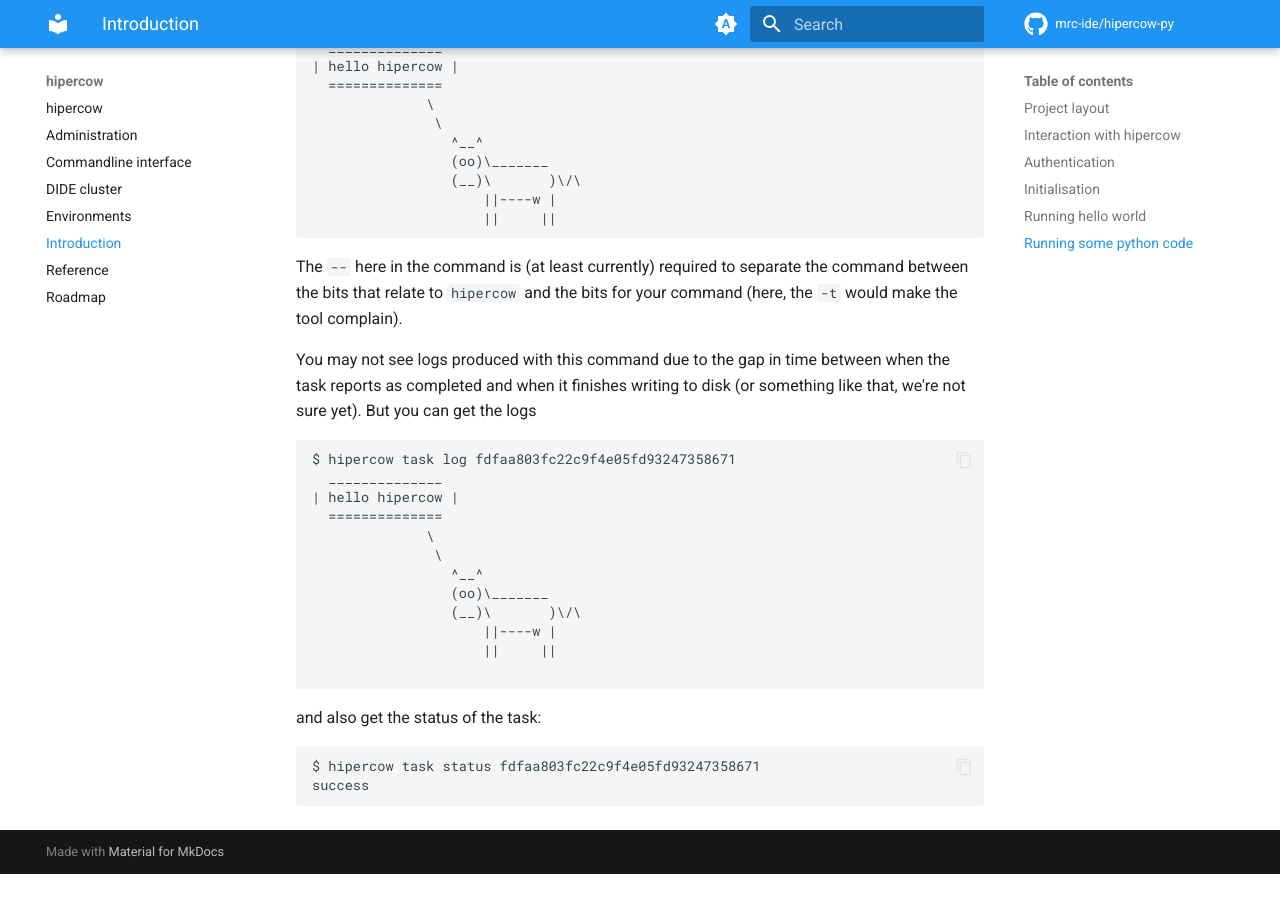
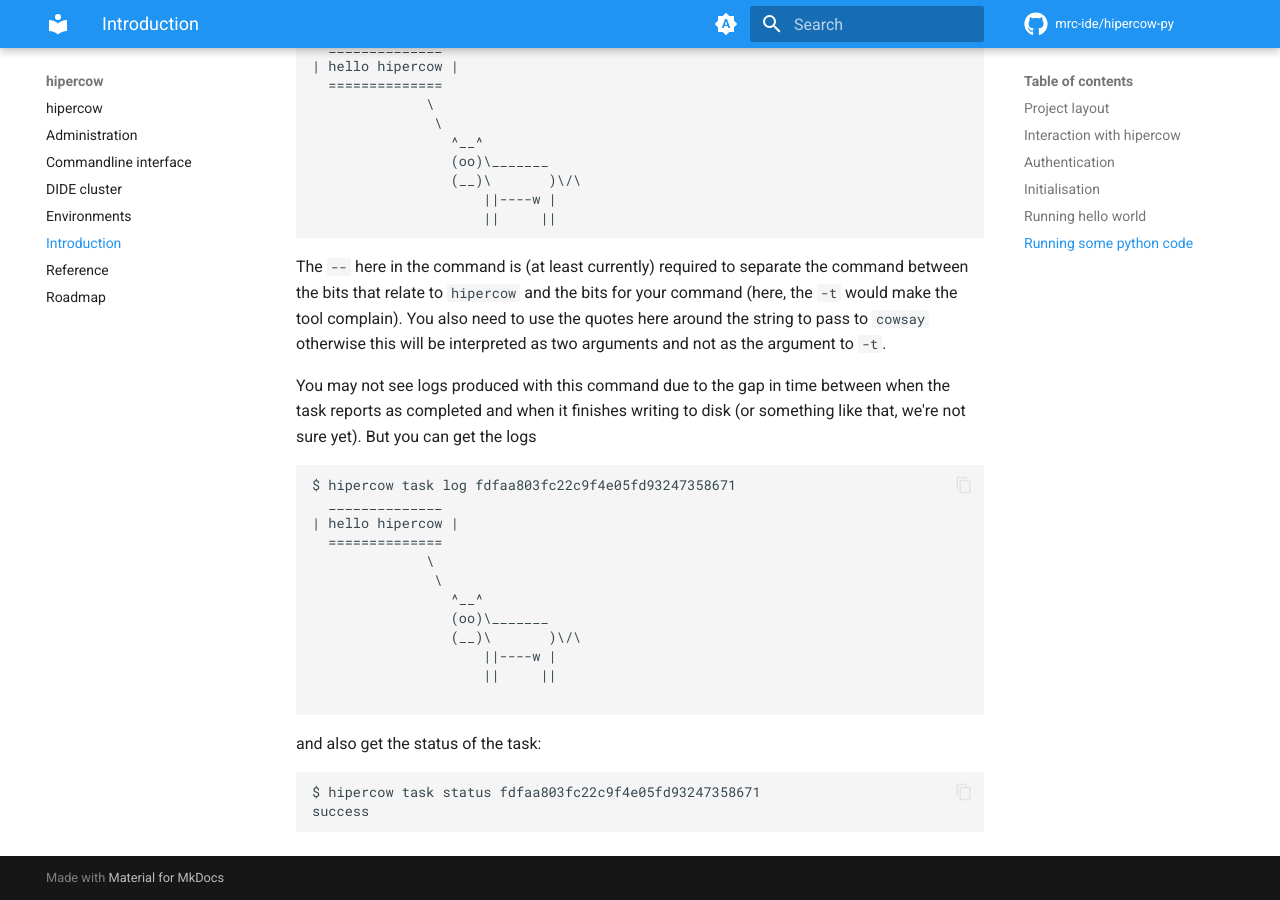
Before and after one commit to mrc-ide/hipercow-py, an MkDocs documentation site: the page built from docs/introduction.md, in a window 1280 px wide and 900 px high, scrolled down 4266 px. Built offline with MkDocs 1.6.1 and Material for MkDocs 9.7.7, drawn with Linux system fonts in a browser that asks for light colours; comment, search, counter and statistics services are not loaded; before the commit the page ends 5140 px from its top, so only the background shows below that.

Commit message:
More explanation

````diff
--- a/docs/introduction.md
+++ b/docs/introduction.md
@@ -175,7 +175,7 @@ Waiting....OK
                      ||     ||
 ```
 
-The `--` here in the command is (at least currently) required to separate the command between the bits that relate to `hipercow` and the bits for your command (here, the `-t` would make the tool complain).
+The `--` here in the command is (at least currently) required to separate the command between the bits that relate to `hipercow` and the bits for your command (here, the `-t` would make the tool complain).  You also need to use the quotes here around the string to pass to `cowsay` otherwise this will be interpreted as two arguments and not as the argument to `-t`.
 
 You may not see logs produced with this command due to the gap in time between when the task reports as completed and when it finishes writing to disk (or something like that, we're not sure yet).  But you can get the logs
 
````
